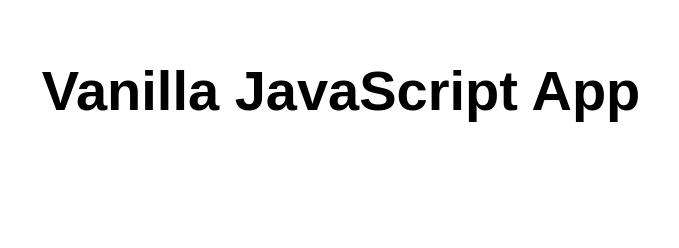
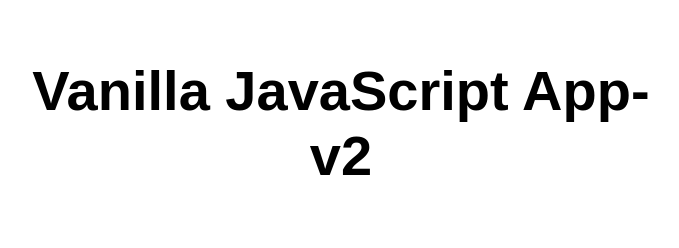
Before and after one commit to ahshaaban/my-static-web-app, a website: page src/index.html in a window 1280 px wide. Shown: the whole page, without its empty margins (299-978 px from the left). Drawn offline with Linux system fonts and the light colour scheme.

Commit message:
Update index.html- testing caching

```diff
--- a/src/index.html
+++ b/src/index.html
@@ -5,12 +5,12 @@
   <meta charset="UTF-8">
   <meta name="viewport" content="width=device-width, initial-scale=1.0">
   <link rel="stylesheet" href="styles.css">
-  <title>Vanilla JavaScript App - v2</title>
+  <title>Vanilla JavaScript App </title>
 </head>
 
 <body>
   <main>
-    <h1>Vanilla JavaScript App</h1>
+    <h1>Vanilla JavaScript App- v2</h1>
   </main>
 </body>
 
```
